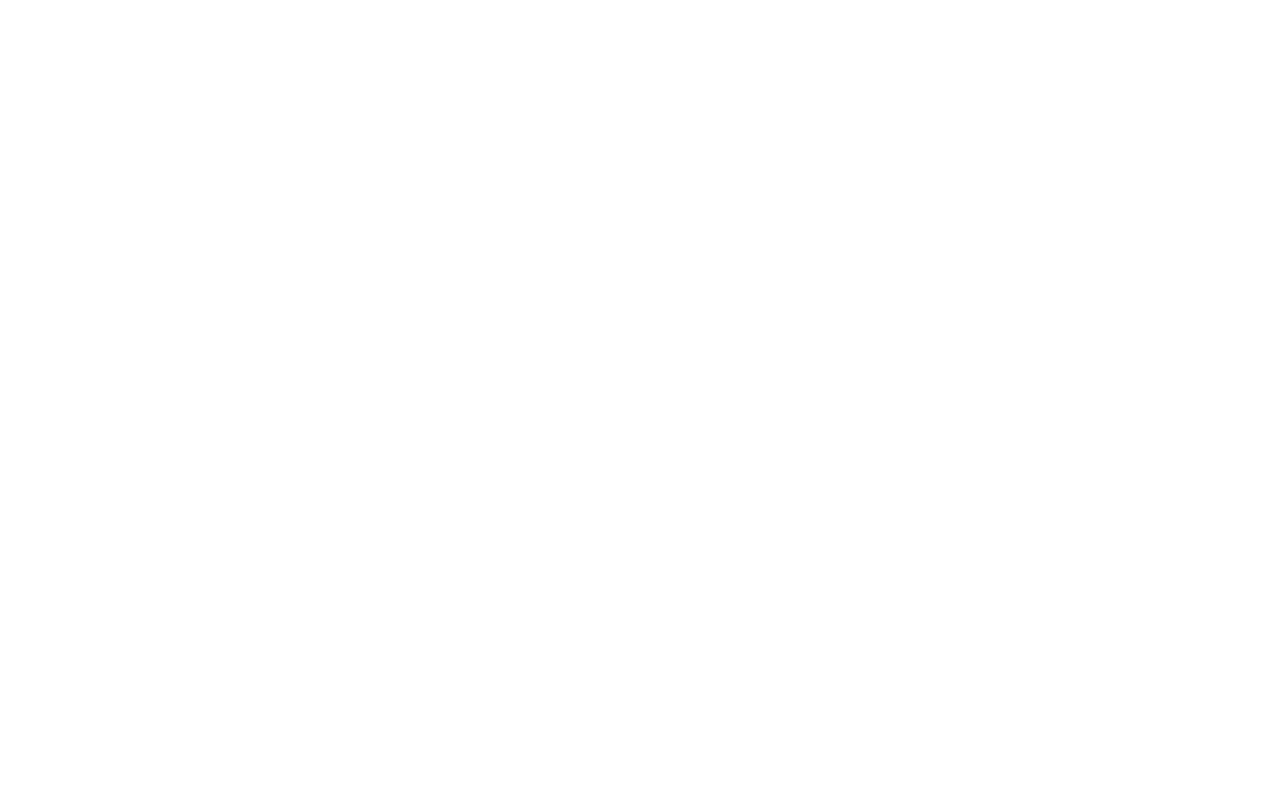
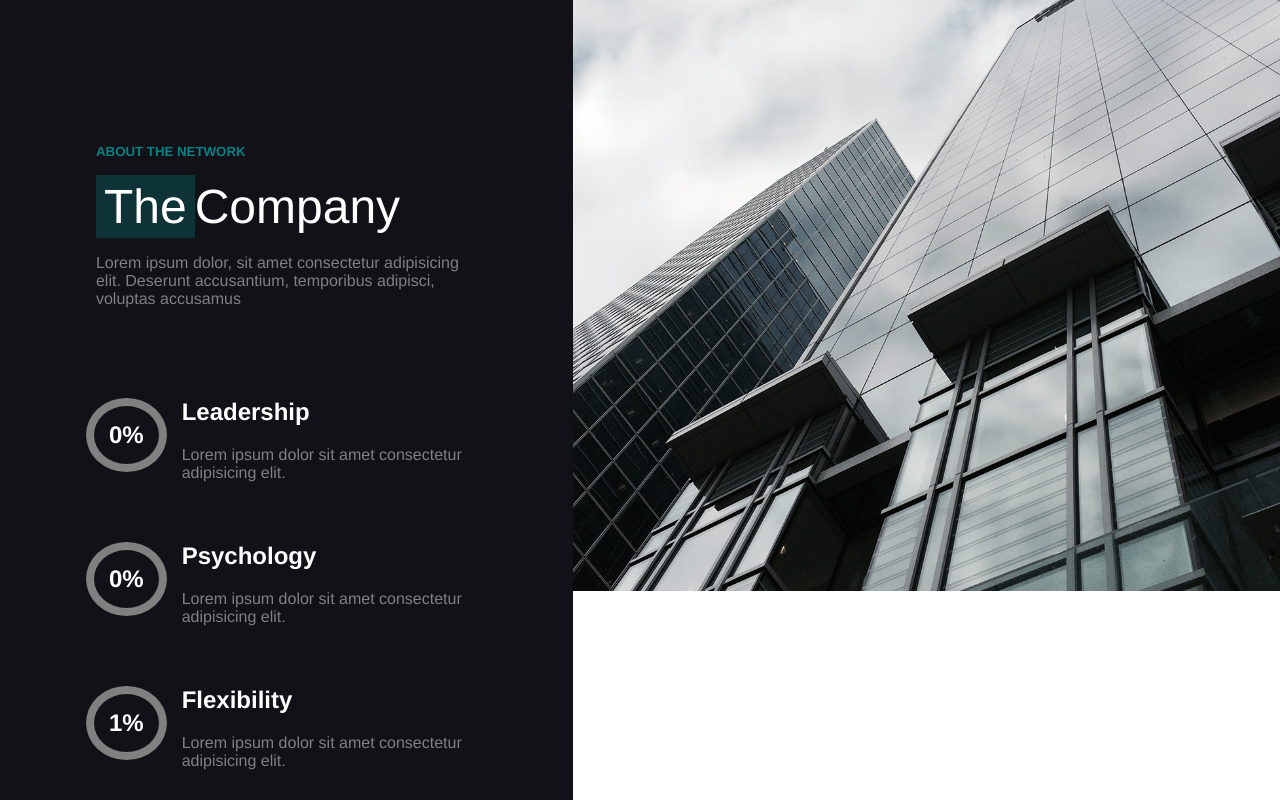
Before and after one commit to MattiaDG1995/proj-html-vuejs, a Vue app: page / in a window 1280 px wide. Shown: the part 1576-2376 px from the top of the page. Before the commit the page ends 1521 px from the top, so only its background shows below. Built offline with nearby package versions, Linux system fonts and the light colour scheme.

Commit message:
main: fine sect2

```diff
--- a/src/components/Sect2Main.vue
+++ b/src/components/Sect2Main.vue
@@ -2,18 +2,56 @@
     <div class="section">
         <div class="company">
             <div class="boxcont">
-                <div>
+                <div class="box1">
                     <h5>ABOUT THE NETWORK</h5>
                 </div>
 
-                <div>
-                    <h2>The Company</h2>
+                <div class="box2">
+                    <span>The</span>
+                    <span>Company</span>
                 </div>
 
-                <div>
-                    <p>Lorem ipsum dolor, sit amet consectetur adipisicing elit. Deserunt accusantium, temporibus adipisci, voluptas accusamus</p>
+                <div class="box3">
+                    <p class="grey">Lorem ipsum dolor, sit amet consectetur adipisicing elit. Deserunt accusantium, temporibus adipisci, voluptas accusamus</p>
                 </div>
+
+                <div class="contperc">
+                    <div class="boxperc">
+                        <div class="numb">
+                            <h2 class="percent">0%</h2>
+                        </div>
+                        <div>
+                            <h2 class="leader">Leadership</h2>
+                            <p class="grey">Lorem ipsum dolor sit amet consectetur adipisicing elit.</p>
+                        </div>
+                    </div>
+
+                    <div class="boxperc">
+                        <div class="numb">
+                            <h2 class="percent">0%</h2>
+                        </div>
+                        <div>
+                            <h2 class="leader">Psychology</h2>
+                            <p class="grey">Lorem ipsum dolor sit amet consectetur adipisicing elit.</p>
+                        </div>
+                    </div>
+
+                    <div class="boxperc">
+                        <div class="numb">
+                            <h2 class="percent">1%</h2>
+                        </div>
+                        <div>
+                            <h2 class="leader">Flexibility</h2>
+                            <p class="grey">Lorem ipsum dolor sit amet consectetur adipisicing elit.</p>
+                        </div>
+                    </div>
+                </div>
+
             </div>
+        </div>
+
+        <div class="contimg">
+            <img src="../assets/img/about-5.jpg" alt="">
         </div>
     </div>
 </template>
@@ -25,8 +63,66 @@
 </script>
 
 <style lang="scss" scoped>
+
+    .section{
+        display: flex;
+    }
     .company{
         background-color: #111117;
         color: white;
     }
+
+    .boxcont{
+        width: 70%;
+        margin: 0 auto;
+        margin-top: 250px;
+    }
+
+    .box1, .box2, .box3{
+        padding: 10px;
+    }
+
+    .box1{
+        color: #058283;
+    }
+
+    .box2{
+        font-size: 3rem;
+        span:first-child{
+            background: rgba(5, 130, 131, 0.3);
+            padding: 5px 8px;
+        }
+    }
+
+    .contperc{
+        margin-top: 50px;
+    }
+    .boxperc{
+        display: flex;
+        padding: 30px 0px;
+    }
+
+    .percent{
+        border: 8px solid grey;
+        border-radius: 50%;
+        padding: 15px;
+    }
+
+    .numb{
+        margin-right: 15px;
+    }
+
+    .leader{
+        margin-bottom: 20px;
+    }
+    .contimg{
+        img{
+            width: 100%;
+            display: block;
+        }
+    }
+
+    .grey{
+        color: grey;
+    }
 </style>
```
